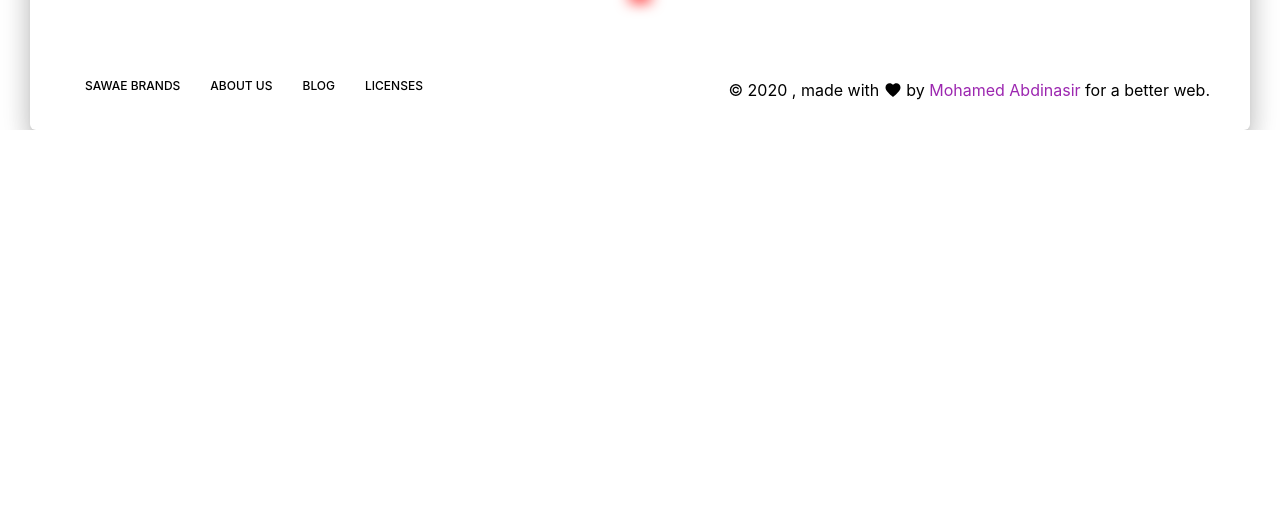
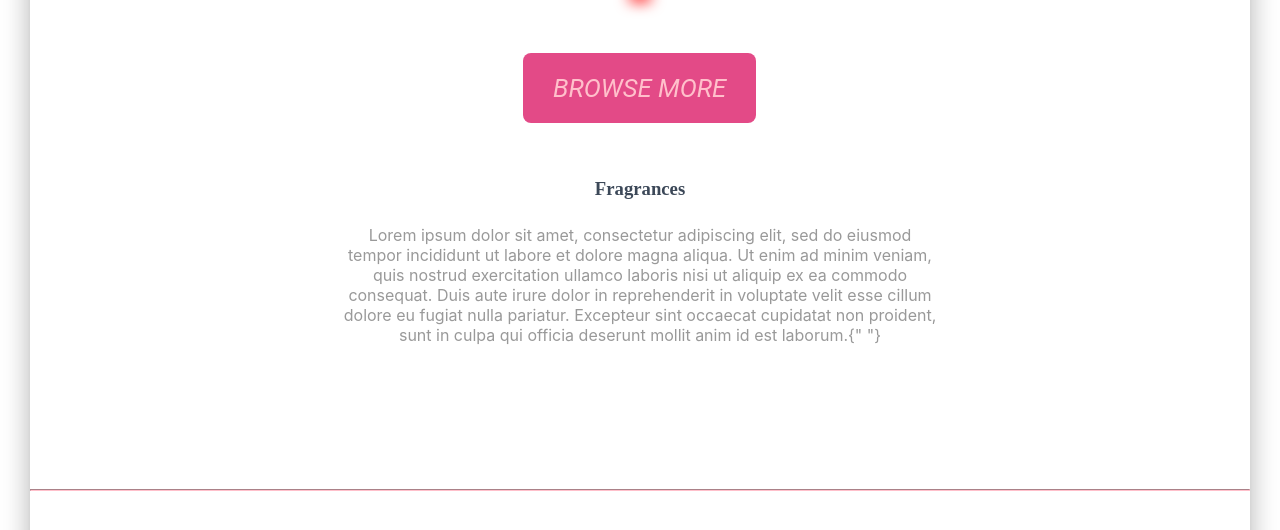
Before and after one commit to Abdelnacerr/sawaebrands, a React (Create React App) app: page / in a window 1280 px wide. Shown: the part 1488-2018 px from the top of the page. Before the commit the page ends 1618 px from the top, so only its background shows below. Built offline with nearby package versions, Linux system fonts and the light colour scheme.

Commit message:
changes @Home

```diff
--- a/package.json
+++ b/package.json
@@ -9,6 +9,7 @@
     "cra-template": "1.0.3",
     "express": "^4.17.1",
     "history": "^5.0.0",
+    "node-sass": "^4.14.1",
     "react": "^16.13.1",
     "react-dom": "^16.13.1",
     "react-helmet": "^6.1.0",
--- a/src/Views/About.js
+++ b/src/Views/About.js
@@ -28,6 +28,9 @@ function About() {
       <Typography variant="h1" component="h2" style={{ color: "black" }}>
         Coming Soon.
       </Typography>
+
+      <hr style={{ borderColor: "pink" }}></hr>
+
     </>
   );
 }
--- /dev/null
+++ b/src/Views/ButtonStyle.css
@@ -0,0 +1,7 @@
+
+
+  .button:hover{
+      color:rgba(255, 255, 255, 1);
+      background-color:rgba(28, 190, 131, 1);
+      background-position: -100% 100%;
+  }
--- a/src/Views/Contact.js
+++ b/src/Views/Contact.js
@@ -52,6 +52,9 @@ function Contact() {
         person = "Sharif Mohamed"
         />
       </div>
+
+      <hr style={{ borderColor: "pink" }}></hr>
+
       <Footer />
     </>
   );
--- a/src/Views/Home.js
+++ b/src/Views/Home.js
@@ -1,5 +1,6 @@
 import React from "react";
 import classNames from "classnames";
+import { Link } from "react-router-dom";
 
 // @material-ui/core components
 import { makeStyles } from "@material-ui/core/styles";
@@ -11,8 +12,10 @@ import Parallax from "components/Parallax/Parallax.js";
 import Typography from "@material-ui/core/Typography";
 import Footer from "../components/Footer/Footer";
 import ImageCards from "./ImageCards";
+import "./ButtonStyle.css";
 import { Helmet } from "react-helmet";
 import styles from "assets/jss/material-kit-react/views/profilePage.js";
+import Button from "../components/CustomButtons/Button.js";
 
 import profile from "assets/img/faces/sawae.jpeg";
 
@@ -40,6 +43,18 @@ const Home = () => {
     classes.imgRoundedCircle,
     classes.imgFluid
   );
+  const buttonStyle = {
+    color: "pink",
+    backgroundColor: "#E34A87",
+    fontSize: "1.6rem",
+    height: "70px",
+    borderRadius: "8px",
+  };
+
+  const divButton = {
+    display: "flex",
+    justifyContent: "center",
+  };
   return (
     <>
       <Helmet>
@@ -97,14 +112,53 @@ const Home = () => {
           </GridContainer>
           <div className={classes.description}>
             <p>{pDescription}</p>
-            <br></br>
-            <br></br>
-            <br></br>
+          <br />
+          <br />
+          <br />
           </div>
           <ImageCards ImageName={Image1} cardheader={cardheader1} />
           <ImageCards ImageName={Image2} cardheader={cardheader2} />
           <ImageCards ImageName={Image3} cardheader={cardheader3} />
           <ImageCards ImageName={Image4} cardheader={cardheader4} />
+
+          <div style={divButton}>
+            <Button
+              style={buttonStyle}
+              component={Link}
+              to="/SwissArabian"
+              color="transparent"
+              className={classes.navLink}
+            >
+              <em>BROWSE MORE</em>
+            </Button>
+          </div>
+
+          <br />
+          <br />
+          <br />
+          <br />
+          <br />
+
+          <GridContainer justify="center">
+            <GridItem xs={12} sm={12} md={6}>
+              <div className={classes.profile}>
+                <div className={classes.name}>
+                  <h3 className={classes.title}>{brandName}</h3>
+                </div>
+              </div>
+            </GridItem>
+          </GridContainer>
+          <div className={classes.description} style={{marginTop:"-20px"}}>
+            <p>{pDescription}</p>
+          </div>
+
+          <br />
+          <br />
+          <br />
+          <br />
+          <br />
+          <br />
+          <hr style={{ borderColor: "pink" }}></hr>
           <Footer />
         </div>
       </div>
--- a/src/Views/Nabeel.js
+++ b/src/Views/Nabeel.js
@@ -398,6 +398,7 @@ const Nabeel = () => {
 
 
 
+          <hr style={{ borderColor: "pink" }}></hr>
 
 
 
--- a/src/Views/SwissArabian.js
+++ b/src/Views/SwissArabian.js
@@ -87,36 +87,16 @@ import Image67 from "assets/img/perfumes/ChichiPourFemme.jpg";
 
 
 
-
-
-
-
-
-
-
-
-
-
-
-
-
-
-
-
-
-
-
-
 const TITLE = "Swiss Arabian";
 const pDescription =
   'Lorem ipsum dolor sit amet, consectetur adipiscing elit, sed do eiusmod tempor incididunt ut labore et dolore magna aliqua. Ut enim ad minim veniam, quis nostrud exercitation ullamco laboris nisi ut aliquip ex ea commodo consequat. Duis aute irure dolor in reprehenderit in voluptate velit esse cillum dolore eu fugiat nulla pariatur. Excepteur sint occaecat cupidatat non proident, sunt in culpa qui officia deserunt mollit anim id est laborum.{" "}';
 const brandName = "Swiss Arabian";
 
-const cardheader1 = "AMltaModa miss Glam 100ML ";
-const cardheader2 = "Shirley May Noora ";
-const cardheader3 = "Shirley May Lifetime 100ML ";
-const cardheader4 = "Shirley May Layali ";
-const cardheader5 = "sapil Disclueser ";
+const cardheader1 = "AltaModa Miss Glam ";
+const cardheader2 = "Swiss Arabian Nooraa ";
+const cardheader3 = "Chris Adams Lifetime 100ML ";
+const cardheader4 = "Swiss Arabian Layali ";
+const cardheader5 = "Sapil Disclosure ";
 const cardheader6 = "Sapil Nice Feelings ";
 const cardheader7 = "Sapil Consensual 200Ml ";
 const cardheader8 = "Swiss Arabian Jawad ";
@@ -127,20 +107,20 @@ const cardheader12 = "Sapil Universal";
 const cardheader13 = "Shirley May 121 Men 100Ml";
 const cardheader14 = "Sapil Chichi 200Ml";
 const cardheader15 = "Sapil Lumio";
-const cardheader16 = "Swiss Arabian 121 Men";
-const cardheader17 = "Swiss Arabian 1998";
-const cardheader18 = "Sapil, Bohemian";
-const cardheader19 = "Sapil, Virtual";
-const cardheader20 = "AltaModa, Adore 100Ml";
-const cardheader21 = "Sapil, Nice Feelings 200Ml";
-const cardheader22 = "Swiss Arabian, Ahlam";
-const cardheader23 = "AltaModa, Parfum D'Exces ";
-const cardheader24 = "Shirley May, Albakhoos 100Ml ";
-const cardheader25 = "Shirley May, Albakhoos 50Ml ";
-const cardheader26 = "AltaModa, Nuit Extreme Pour Home ";
+const cardheader16 = "Shirley May 121 Men";
+const cardheader17 = "Shirley May 1998";
+const cardheader18 = "Sapil Bohemian";
+const cardheader19 = "Sapil Virtual";
+const cardheader20 = "AltaModa Adore 100Ml";
+const cardheader21 = "Sapil Nice Feelings 200Ml";
+const cardheader22 = "Swiss Arabian Ahlam";
+const cardheader23 = "AltaModa Parfum D'Exces ";
+const cardheader24 = "Shirley May Albakhoos 100Ml ";
+const cardheader25 = "Shirley May Albakhoos 50Ml ";
+const cardheader26 = "AltaModa Nuit Extreme Pour Home ";
 const cardheader27 = "Shirley May Albakhoos 200Ml ";
-const cardheader28 = "AltaModa, Victory 200Ml ";
-const cardheader29 = "AltaModa,Sweat Heart 200Ml  ";
+const cardheader28 = "AltaModa Victory 200Ml ";
+const cardheader29 = "AltaModa Sweat Heart 200Ml  ";
 const cardheader30 = "Sapil Amber Affair  ";
 const cardheader31 = "Sapil   ";
 const cardheader32 = "AltaModa Elite 200Ml";
@@ -156,8 +136,8 @@ const cardheader41 = "Swiss Arabian Al Ayam";
 const cardheader42 = "Swiss Arabian Hoor";
 const cardheader43 = "Chris Adams Active Man ";
 const cardheader44 = "Chris Adams Active Man ";
-const cardheader45 = "Chris Adams Active Man Blance  ";
-const cardheader46 = "Chris Adams Active Man Blance  ";
+const cardheader45 = "Chris Adams Active Man Blanc  ";
+const cardheader46 = "Chris Adams Active Man Blanc  ";
 const cardheader47 = "Chris Adams Active Woman 200Ml  ";
 const cardheader48 = "Chris Adams Active Woman Blanche  ";
 const cardheader49 = "Chris Adams Active Woman Blanche  ";
@@ -441,7 +421,7 @@ const SwissArabian = () => {
 
 
 
-
+          <hr style={{ borderColor: "pink" }}></hr>
 
           <Footer />
         </div>
--- a/src/Views/iCare.js
+++ b/src/Views/iCare.js
@@ -105,6 +105,9 @@ const ICare = () => {
           <ImageCards ImageName={Image2} cardheader={cardheader2} />
           <ImageCards ImageName={Image3} cardheader={cardheader3} />
           <ImageCards ImageName={Image4} cardheader={cardheader4} />
+
+          <hr style={{ borderColor: "pink" }}></hr>
+
           <Footer />
         </div>
       </div>
```
Also changed, not shown: 1 other file (tests, documents, lock files or other folders).
